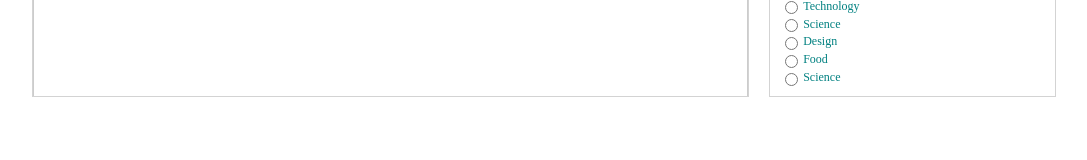
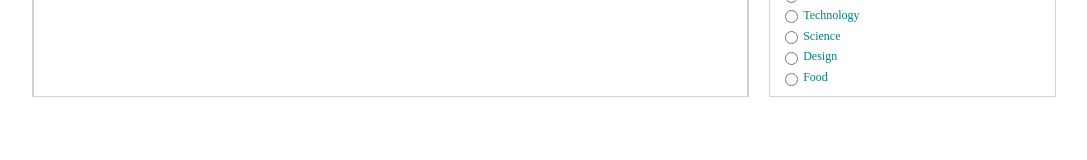
Before and after one commit to VitorDiasBode/lama-blog, a React (Vite) app in the folder client/: page /write in a window 1280 px wide. Shown: the part 403-563 px from the top of the page, without its empty margins (96-1183 px from the left). Built offline with nearby package versions, Linux system fonts and the light colour scheme.

Commit message:
fix: retira uma cópia da lista de categorias na página write

```diff
--- a/client/src/pages/Write.jsx
+++ b/client/src/pages/Write.jsx
@@ -61,10 +61,6 @@ function Write() {
                         <input type="radio" name="cat" id="food" value="food" />
                         <label htmlFor='food'>Food</label>
                     </div>
-                    <div className="cat">
-                        <input type="radio" name="cat" id="science" value="science" />
-                        <label htmlFor='science'>Science</label>
-                    </div>
                 </div>
 
             </div>
```
